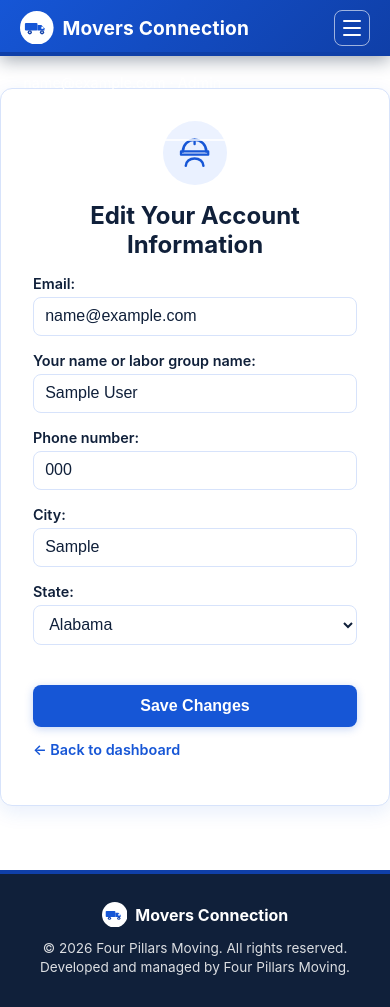
After one commit to SolomonM8/Movers-Connection-Web-Application, a Django app: page /accounts/dashboard/laborer/edit/ in a window 390 px wide, after a click that opens the changed part. The commit adds this page. Run offline with Django 5.2, Linux system fonts and the light colour scheme; a user stored in the database is signed in; tables that the repository leaves empty hold one stand-in row (values such as "Sample post").

Commit message:
Add laborer profile editing, dashboard summary, and mobile nav menu
- Laborer dashboard now shows account info (name/email/phone/location)
  with an edit link, and a read-only summary of counties served
  alongside a link to manage them
- New /accounts/dashboard/laborer/edit/ page to edit LaborerProfile
  fields plus email
- Service-areas page gets a "Save & Return to Dashboard" button
  (selections already auto-save per click; this just navigates back)
- Nav brand/logo now links to the user's dashboard when logged in
  instead of the public landing page
- Added a hamburger menu for mobile nav (<700px) so nav items no
  longer wrap/scatter - toggles a stacked dropdown instead
- Fixed a flex/grid min-width:0 bug that could let long county/city
  names overflow their chip instead of truncating with an ellipsis

```diff
--- a/accounts/forms.py
+++ b/accounts/forms.py
@@ -80,3 +80,35 @@ class LaborerSignUpForm(BaseSignUpForm):
     def __init__(self, *args, **kwargs):
         super().__init__(*args, **kwargs)
         self.fields["name"].label = "Your name or labor group name"
+
+
+class LaborerProfileEditForm(forms.ModelForm):
+    email = forms.EmailField()
+
+    class Meta:
+        model = LaborerProfile
+        fields = ("display_name", "phone_number", "city", "state")
+        labels = {"display_name": "Your name or labor group name"}
+
+    def __init__(self, *args, **kwargs):
+        super().__init__(*args, **kwargs)
+        if self.instance and self.instance.pk:
+            self.fields["email"].initial = self.instance.user.email
+        self.order_fields(["email", "display_name", "phone_number", "city", "state"])
+
+    def clean_email(self):
+        email = self.cleaned_data["email"].lower()
+        qs = User.objects.filter(email__iexact=email)
+        if self.instance and self.instance.pk:
+            qs = qs.exclude(pk=self.instance.user_id)
+        if qs.exists():
+            raise forms.ValidationError("An account with this email already exists.")
+        return email
+
+    def save(self, commit=True):
+        profile = super().save(commit=commit)
+        if commit:
+            user = profile.user
+            user.email = self.cleaned_data["email"]
+            user.save(update_fields=["email"])
+        return profile
--- /dev/null
+++ b/accounts/templates/accounts/laborer_profile_edit.html
@@ -0,0 +1,14 @@
+{% extends "base.html" %}
+{% block title %}Edit Account Information - Movers Connection{% endblock %}
+{% block content %}
+<div class="form-header">
+  <div class="icon-badge">{% include "includes/icon-hardhat.svg" %}</div>
+  <h1>Edit Your Account Information</h1>
+</div>
+<form method="post">
+  {% csrf_token %}
+  {{ form.as_p }}
+  <button type="submit">Save Changes</button>
+</form>
+<p class="helper-link"><a href="{% url 'accounts:dashboard' %}">&larr; Back to dashboard</a></p>
+{% endblock %}
--- a/accounts/urls.py
+++ b/accounts/urls.py
@@ -14,5 +14,6 @@ urlpatterns = [
     path("dashboard/", views.dashboard_redirect, name="dashboard"),
     path("dashboard/driver/", views.DriverDashboardView.as_view(), name="driver_dashboard"),
     path("dashboard/laborer/", views.LaborerDashboardView.as_view(), name="laborer_dashboard"),
+    path("dashboard/laborer/edit/", views.LaborerProfileEditView.as_view(), name="laborer_profile_edit"),
     path("dashboard/admin/", views.AdminDashboardView.as_view(), name="admin_dashboard"),
 ]
--- a/accounts/views.py
+++ b/accounts/views.py
@@ -1,11 +1,12 @@
+from django.contrib import messages
 from django.contrib.auth import login
 from django.contrib.auth.mixins import LoginRequiredMixin, UserPassesTestMixin
 from django.contrib.auth.views import LoginView
 from django.shortcuts import redirect
 from django.urls import reverse_lazy
-from django.views.generic import CreateView, TemplateView
+from django.views.generic import CreateView, TemplateView, UpdateView
 
-from .forms import DriverSignUpForm, LaborerSignUpForm
+from .forms import DriverSignUpForm, LaborerProfileEditForm, LaborerSignUpForm
 from .models import User
 
 
@@ -85,6 +86,29 @@ class LaborerDashboardView(RoleRequiredMixin, TemplateView):
     template_name = "accounts/laborer_dashboard.html"
     allowed_roles = (User.Role.LABORER,)
 
+    def get_context_data(self, **kwargs):
+        context = super().get_context_data(**kwargs)
+        profile = self.request.user.laborer_profile
+        context["profile"] = profile
+        context["service_areas"] = (
+            profile.service_areas.select_related("county").order_by("county__state", "county__name")
+        )
+        return context
+
+
+class LaborerProfileEditView(RoleRequiredMixin, UpdateView):
+    form_class = LaborerProfileEditForm
+    template_name = "accounts/laborer_profile_edit.html"
+    allowed_roles = (User.Role.LABORER,)
+    success_url = reverse_lazy("accounts:dashboard")
+
+    def get_object(self, queryset=None):
+        return self.request.user.laborer_profile
+
+    def form_valid(self, form):
+        messages.success(self.request, "Your account information has been updated.")
+        return super().form_valid(form)
+
 
 class AdminDashboardView(RoleRequiredMixin, TemplateView):
     template_name = "accounts/admin_dashboard.html"
--- a/templates/base.html
+++ b/templates/base.html
@@ -64,6 +64,47 @@
     nav .nav-links { display: flex; align-items: center; gap: 0.6rem; flex-wrap: wrap; justify-content: flex-end; }
 
     nav .user-info { font-size: 0.9rem; opacity: 0.95; padding: 0.4rem 0.2rem; }
+
+    .nav-toggle {
+      display: none;
+      flex-direction: column;
+      justify-content: center;
+      align-items: center;
+      gap: 5px;
+      width: 2.25rem;
+      height: 2.25rem;
+      background: transparent;
+      border: 1px solid rgba(255, 255, 255, 0.6);
+      border-radius: 8px;
+      cursor: pointer;
+      padding: 0;
+      flex-shrink: 0;
+    }
+    .nav-toggle span {
+      display: block;
+      width: 1.1rem;
+      height: 2px;
+      background: #fff;
+      border-radius: 1px;
+    }
+
+    @media (max-width: 700px) {
+      .nav-toggle { display: flex; }
+
+      nav .nav-links {
+        display: none;
+        width: 100%;
+        flex-direction: column;
+        align-items: stretch;
+        justify-content: flex-start;
+        gap: 0.5rem;
+        padding-top: 0.75rem;
+      }
+
+      nav .nav-links.open { display: flex; }
+
+      nav .user-info { order: -1; padding: 0.5rem 0.2rem; }
+    }
 
     .nav-links .nav-btn {
       display: inline-flex;
@@ -803,11 +884,14 @@
 </head>
 <body>
   <nav>
-    <a class="brand" href="{% url 'landing' %}">
+    <a class="brand" href="{% if user.is_authenticated %}{% url 'accounts:dashboard' %}{% else %}{% url 'landing' %}{% endif %}">
       {% include "includes/logo.svg" %}
       <span>Movers Connection</span>
     </a>
-    <div class="nav-links">
+    <button type="button" id="nav-toggle" class="nav-toggle" aria-label="Toggle menu" aria-expanded="false" aria-controls="nav-links">
+      <span></span><span></span><span></span>
+    </button>
+    <div class="nav-links" id="nav-links">
       {% if user.is_authenticated %}
         <a href="{% url 'coverage:map' %}" class="nav-btn nav-btn--ghost">
           {% include "includes/icon-target.svg" %}
@@ -833,6 +917,18 @@
       {% endif %}
     </div>
   </nav>
+  <script>
+    (function () {
+      var toggle = document.getElementById("nav-toggle");
+      var links = document.getElementById("nav-links");
+      if (toggle && links) {
+        toggle.addEventListener("click", function () {
+          var isOpen = links.classList.toggle("open");
+          toggle.setAttribute("aria-expanded", isOpen ? "true" : "false");
+        });
+      }
+    })();
+  </script>
   <div class="page-content">
     {% if messages %}
       <ul class="messages">
```
Also changed, not shown: other parts of templates/base.html (+40 -0 lines), accounts/templates/accounts/laborer_dashboard.html (+36 -3 lines).
